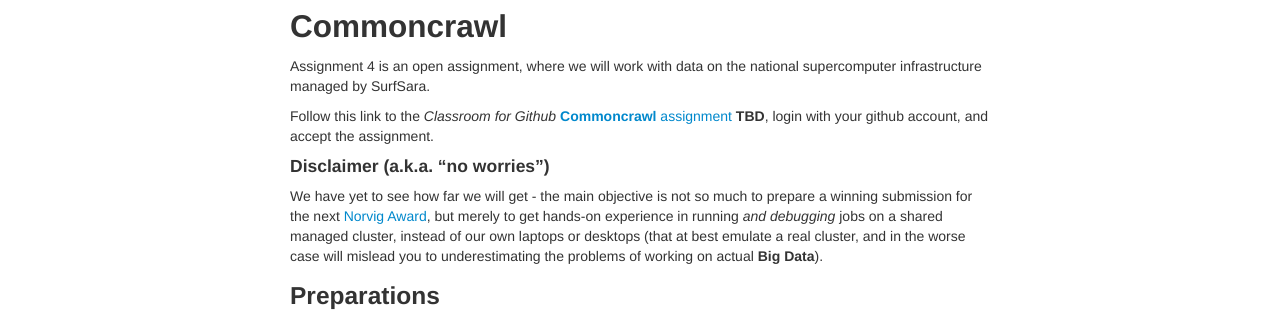
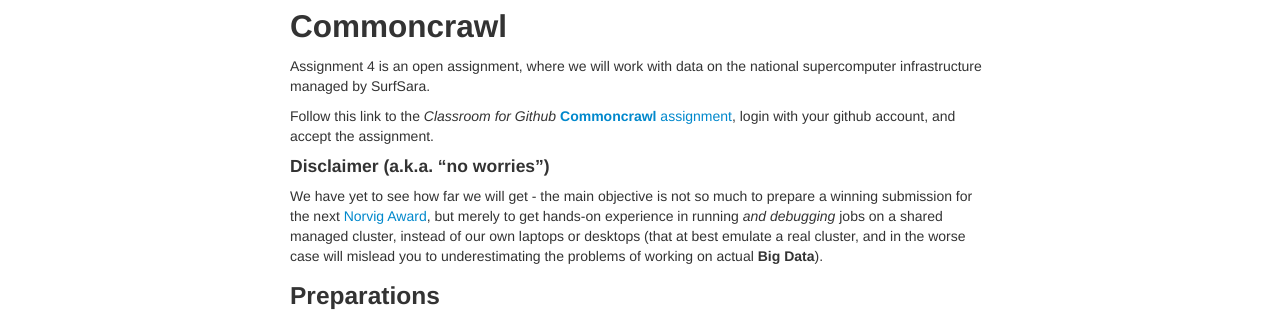
Before and after one commit to Thelukepet/course, a Jekyll site: the page built from assignments/A4-commoncrawl.md, in a window 1280 px wide and 900 px high. Shown: the part 156-467 px from the top of the window. Built offline with Jekyll 4.4.1, drawn with Linux system fonts in a browser that asks for light colours.

Commit message:
Added assignment link

```diff
--- a/assignments/A4-commoncrawl.md
+++ b/assignments/A4-commoncrawl.md
@@ -8,7 +8,7 @@
 
 Assignment 4 is an open assignment, where we will work with data on the national supercomputer infrastructure managed by SurfSara.
 
-Follow this link to the *Classroom for Github* [**Commoncrawl** assignment]() __TBD__, login with your github account, and accept the assignment.
+Follow this link to the *Classroom for Github* [**Commoncrawl** assignment](https://classroom.github.com/assignment-invitations/9cb7fee5465f641427a3a87a5b9140b4), login with your github account, and accept the assignment.
 
 #### Disclaimer (a.k.a. "no worries")
 
```
